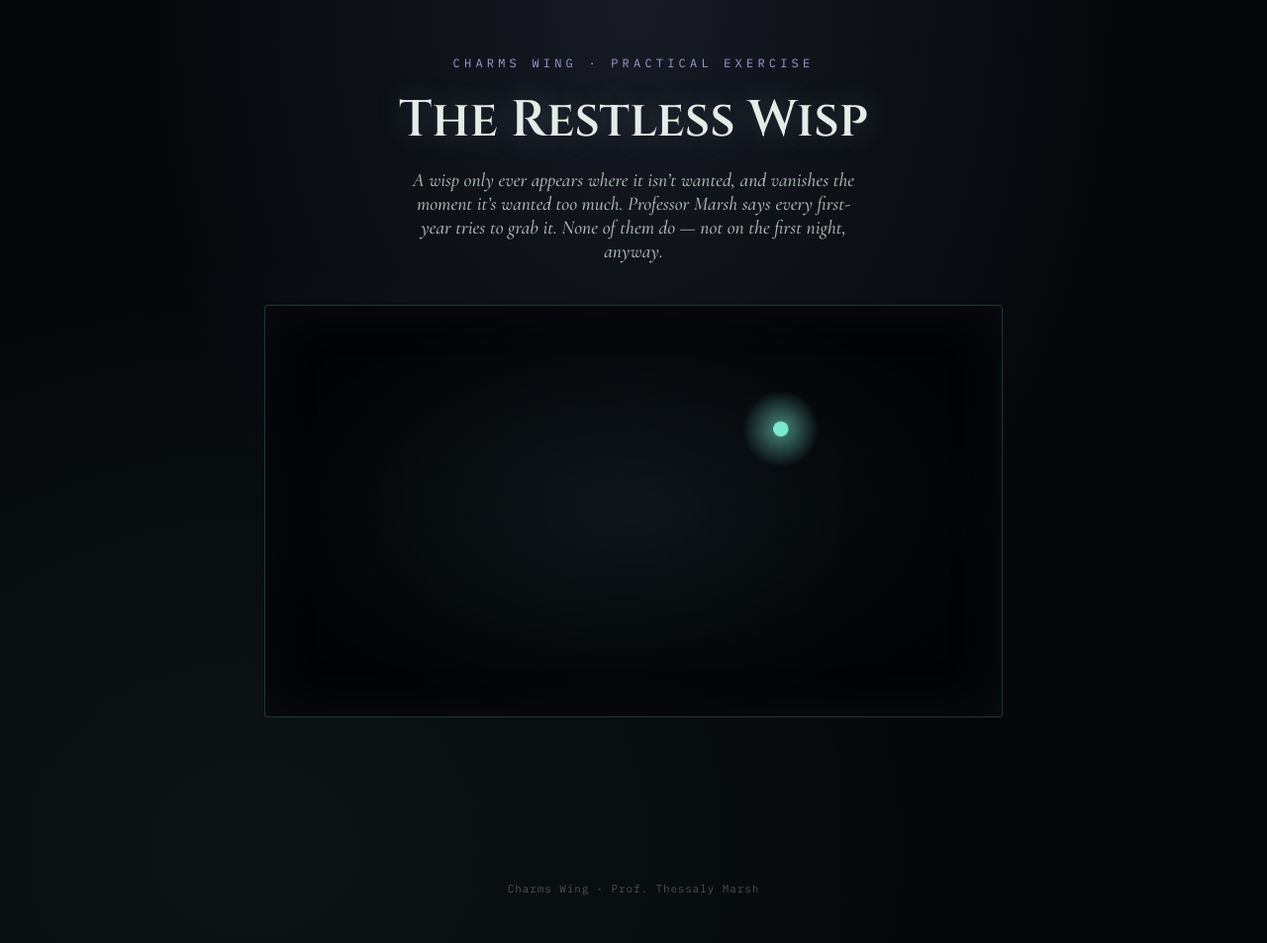
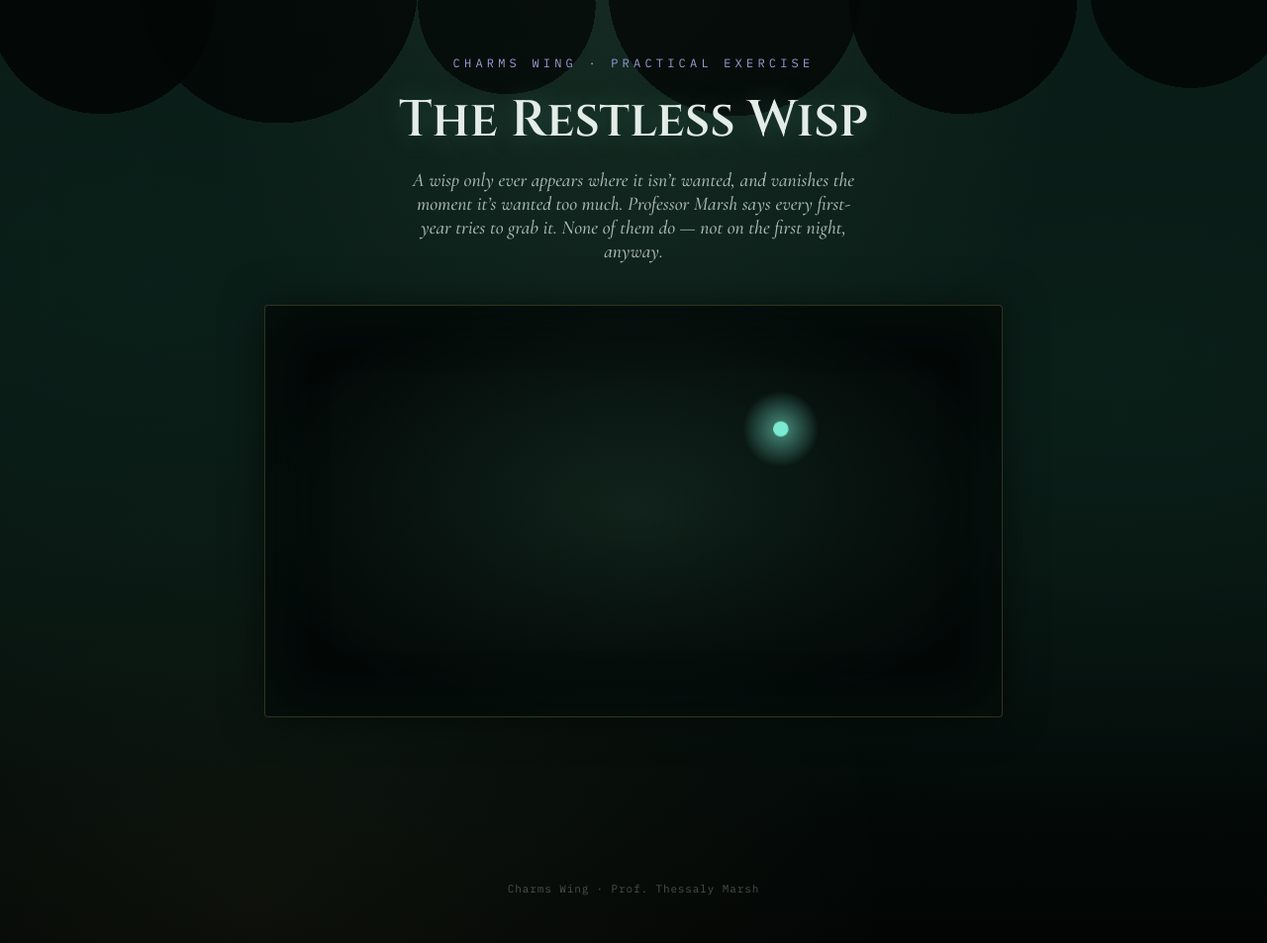
Before and after one commit to jenniferxmg9880/wisp-chase, a Flask app: page / in a window 1280 px wide. Shown: the whole page at 99% size. Run offline with Flask 3, Linux system fonts and the light colour scheme.

Commit message:
Add files via upload

```diff
--- a/static/game.js
+++ b/static/game.js
@@ -1,3 +1,9 @@
+/* ============================================================
+   The Restless Wisp — game logic
+   Flees from cursor movement. Grows calm, then curious, the
+   longer the cursor holds still nearby. Catching it (click while
+   close AND calm) asks the server to verify and release the flag.
+   ============================================================ */
 (function () {
   "use strict";
 
@@ -32,10 +38,10 @@
   var FLEE_FORCE = 900;
   var DAMPING = 0.90;
   var MAX_SPEED = 620;
-  var REQUIRED_STILL_MS = 1600;
+  var REQUIRED_STILL_MS = 1600;   // how long cursor must hold still to fully calm the wisp
   var CATCH_RADIUS = 26;
-  var CATCH_WARINESS = 0.18;
-  var DRIFT_FORCE = 55;
+  var CATCH_WARINESS = 0.18;      // wariness must drop below this to allow a catch
+  var DRIFT_FORCE = 55;           // gentle pull toward cursor once calm
 
   var wariness = 1;
 
@@ -65,7 +71,7 @@
   });
 
   var hintTimer = 0;
-  var chaseTime = 0;
+  var chaseTime = 0; // accumulates while wariness stays high (i.e. still chasing)
 
   function updateHints(dt) {
     if (wariness > 0.6) {
@@ -84,6 +90,7 @@
   }
 
   function step(dt) {
+    // stillness tracking
     var movedDist = Math.hypot(mouse.x - lastMouse.x, mouse.y - lastMouse.y);
     if (!mouse.active || movedDist > 2.2) {
       stillMs = 0;
@@ -103,16 +110,19 @@
       wisp.vx += (dx / dist) * fleeStrength * dt / 1000;
       wisp.vy += (dy / dist) * fleeStrength * dt / 1000;
 
+      // once calm, a gentle pull inward instead of fleeing
       var calm = 1 - wariness;
       if (calm > 0.15) {
         wisp.vx -= (dx / dist) * DRIFT_FORCE * calm * dt / 1000;
         wisp.vy -= (dy / dist) * DRIFT_FORCE * calm * dt / 1000;
       }
     } else {
+      // idle drift when cursor is far or inactive
       wisp.vx += (Math.random() - 0.5) * 18 * dt / 1000;
       wisp.vy += (Math.random() - 0.5) * 18 * dt / 1000;
     }
 
+    // damping + speed cap
     wisp.vx *= DAMPING;
     wisp.vy *= DAMPING;
     var speed = Math.hypot(wisp.vx, wisp.vy);
@@ -124,6 +134,7 @@
     wisp.x += wisp.vx * dt / 1000;
     wisp.y += wisp.vy * dt / 1000;
 
+    // bounce off walls
     if (wisp.x < wisp.r) { wisp.x = wisp.r; wisp.vx *= -0.6; }
     if (wisp.x > W - wisp.r) { wisp.x = W - wisp.r; wisp.vx *= -0.6; }
     if (wisp.y < wisp.r) { wisp.y = wisp.r; wisp.vy *= -0.6; }
@@ -135,6 +146,7 @@
   function draw() {
     ctx.clearRect(0, 0, W, H);
 
+    // faint trailing glow
     var calmGlow = clamp(1 - wariness, 0, 1);
     var radius = wisp.r + calmGlow * 6;
     var glow = ctx.createRadialGradient(wisp.x, wisp.y, 0, wisp.x, wisp.y, radius * 5);
--- a/static/style.css
+++ b/static/style.css
@@ -1,12 +1,17 @@
 :root {
-  --void: #05070a;
-  --void-deep: #020304;
+  --void: #050e0c;
+  --void-deep: #030807;
+  --canopy: #0b201a;
+  --moss: #2e4a3a;
   --bone: #e4ece8;
   --bone-dim: #a9b8b2;
   --wisp: #7ef0d6;
   --wisp-bright: #c9fff0;
   --violet: #6d6f9e;
   --violet-bright: #9b9dd6;
+  --firefly: #d9e87a;
+  --firefly-bright: #f4ffb8;
+  --mushroom: #e8a15a;
 
   --font-display: 'Cinzel', serif;
   --font-body: 'Cormorant Garamond', serif;
@@ -19,14 +24,45 @@
   margin: 0;
   min-height: 100vh;
   background:
-    radial-gradient(ellipse at 50% 0%, rgba(109, 111, 158, 0.18), transparent 55%),
-    radial-gradient(ellipse at 20% 90%, rgba(126, 240, 214, 0.06), transparent 50%),
-    var(--void);
+    radial-gradient(ellipse at 50% -15%, rgba(46, 74, 58, 0.35), transparent 50%),
+    radial-gradient(ellipse at 12% 30%, rgba(11, 32, 26, 0.9), transparent 55%),
+    radial-gradient(ellipse at 88% 40%, rgba(11, 32, 26, 0.9), transparent 55%),
+    radial-gradient(ellipse at 20% 95%, rgba(217, 232, 122, 0.05), transparent 45%),
+    linear-gradient(180deg, #0a1c17 0%, #071510 45%, #040c0a 75%, #020504 100%);
   color: var(--bone);
   font-family: var(--font-body);
   font-size: 19px;
   overflow-x: hidden;
+  position: relative;
 }
+
+/* faint canopy silhouette band across the top */
+body::before {
+  content: "";
+  position: fixed;
+  top: 0; left: 0; right: 0;
+  height: 34vh;
+  z-index: 0;
+  pointer-events: none;
+  background:
+    radial-gradient(circle at 8% 0%, rgba(3,8,7,0.9) 0 9vw, transparent 9vw),
+    radial-gradient(circle at 22% -6%, rgba(3,8,7,0.85) 0 11vw, transparent 11vw),
+    radial-gradient(circle at 40% 2%, rgba(3,8,7,0.8) 0 7vw, transparent 7vw),
+    radial-gradient(circle at 58% -4%, rgba(3,8,7,0.85) 0 10vw, transparent 10vw),
+    radial-gradient(circle at 76% 0%, rgba(3,8,7,0.9) 0 9vw, transparent 9vw),
+    radial-gradient(circle at 94% -5%, rgba(3,8,7,0.85) 0 8vw, transparent 8vw);
+  mix-blend-mode: multiply;
+  opacity: 0.85;
+}
+
+#fireflies {
+  position: fixed;
+  inset: 0;
+  z-index: 0;
+  pointer-events: none;
+}
+
+.wrap { position: relative; z-index: 1; }
 
 .wrap {
   max-width: 900px;
@@ -66,11 +102,11 @@
 .arena-frame {
   position: relative;
   margin: 0 auto;
-  border: 1px solid rgba(126, 240, 214, 0.22);
+  border: 1px solid rgba(217, 232, 122, 0.2);
   border-radius: 4px;
-  background: radial-gradient(ellipse at center, rgba(126, 240, 214, 0.03), var(--void-deep) 75%);
+  background: radial-gradient(ellipse at center, rgba(46, 74, 58, 0.15), var(--void-deep) 78%);
   overflow: hidden;
-  box-shadow: 0 0 60px rgba(109, 111, 158, 0.1) inset;
+  box-shadow: 0 0 60px rgba(11, 32, 26, 0.4) inset, 0 0 40px rgba(0,0,0,0.5);
 }
 
 #arena {
@@ -153,6 +189,23 @@
   font-size: 11px;
   letter-spacing: 0.08em;
   color: rgba(228, 236, 232, 0.3);
+  position: relative;
+  z-index: 1;
+}
+
+/* ---- glowing mushroom decorations ---- */
+.mushroom-deco {
+  position: fixed;
+  z-index: 0;
+  pointer-events: none;
+  opacity: 0.9;
+}
+.mushroom-deco svg { display: block; }
+.mushroom-deco.tl { top: 6vh; left: 2vw; width: 68px; transform: rotate(-6deg); }
+.mushroom-deco.br { bottom: 4vh; right: 3vw; width: 56px; transform: rotate(8deg) scaleX(-1); }
+
+@media (max-width: 700px) {
+  .mushroom-deco { display: none; }
 }
 
 @media (prefers-reduced-motion: reduce) {
```
Also changed, not shown: static/fireflies.js (added, +76 -0 lines).
